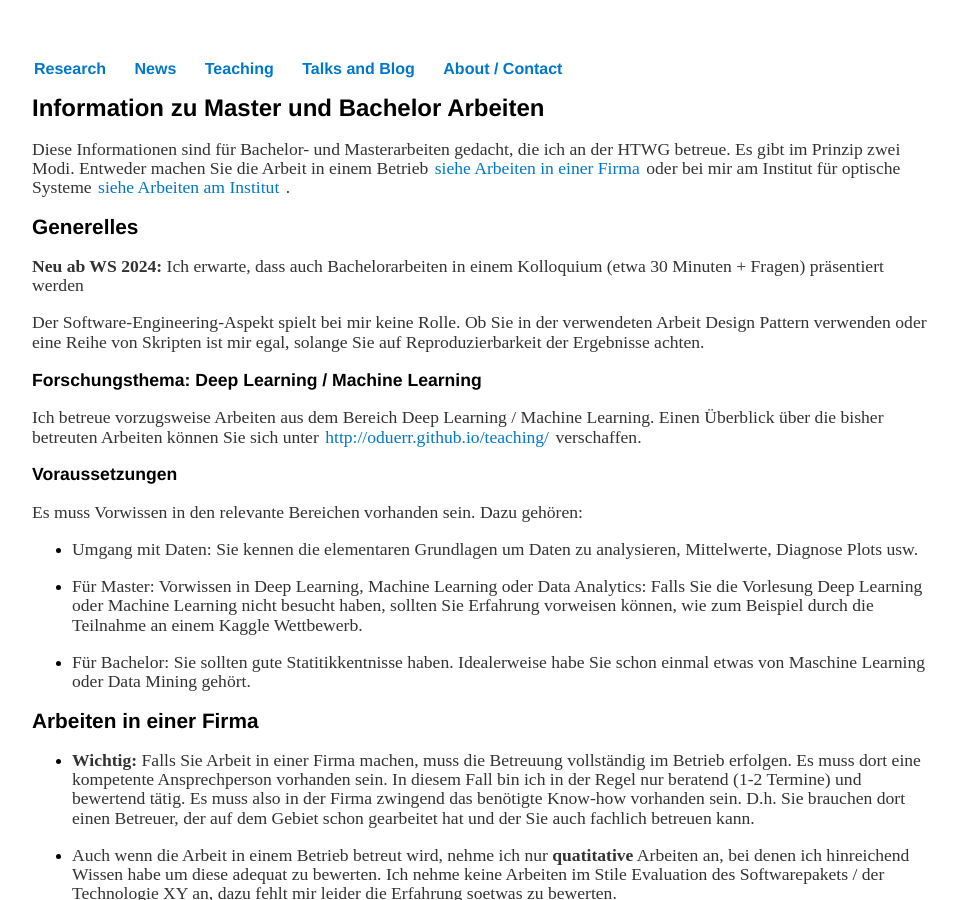
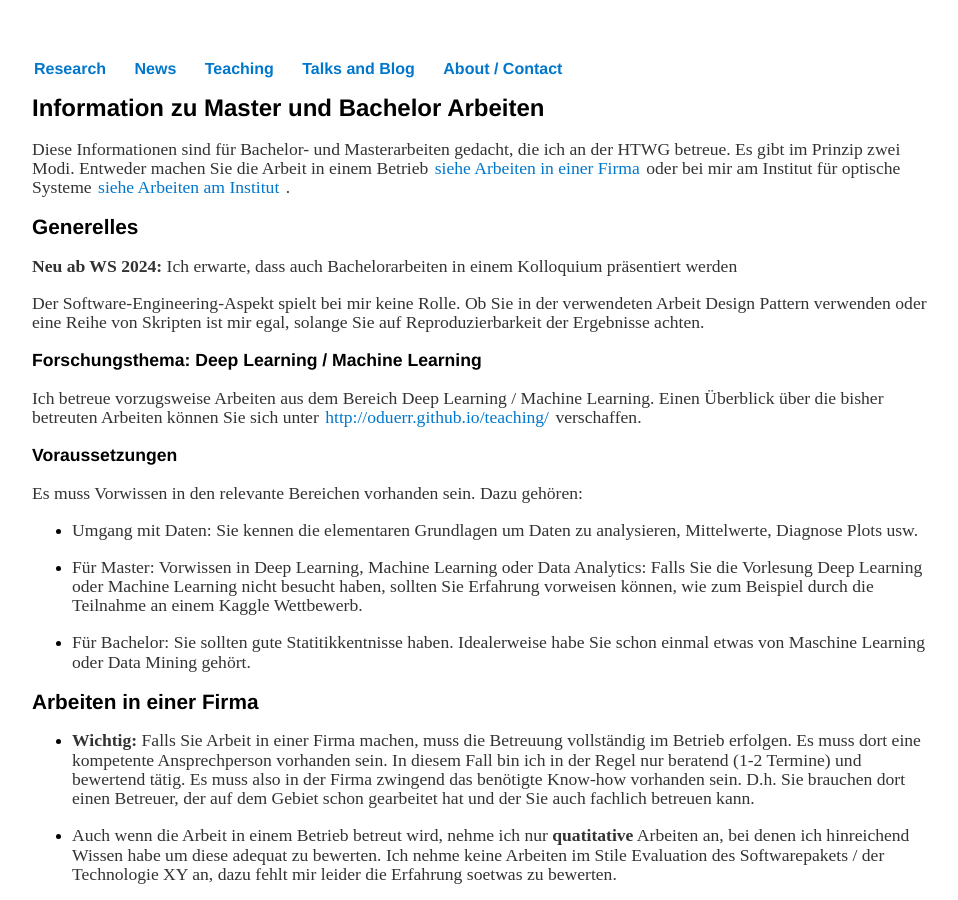
Before and after one commit to oduerr/oduerr.github.io, a Jekyll site: the page built from teaching/bama/index.md, in a window 1280 px wide and 900 px high. Shown: the whole window, without its empty margins (160-1118 px from the left). Built offline with Jekyll 4.4.1, drawn with Linux system fonts in a browser that asks for light colours; a style sheet for code colours, icons or effects is not loaded.

Commit message:
Update index.md

```diff
--- a/teaching/bama/index.md
+++ b/teaching/bama/index.md
@@ -9,7 +9,7 @@ Diese Informationen sind für Bachelor- und Masterarbeiten gedacht, die ich an d
 Es gibt im Prinzip zwei Modi. Entweder machen Sie die Arbeit in einem Betrieb [siehe Arbeiten in einer Firma](#arbeiten-in-einer-firma) oder bei mir am Institut für optische Systeme [siehe Arbeiten am Institut](#arbeiten-am-institut) .
 
 ## Generelles
-**Neu ab WS 2024:** Ich erwarte, dass auch Bachelorarbeiten in einem Kolloquium (etwa 30 Minuten + Fragen) präsentiert werden
+**Neu ab WS 2024:** Ich erwarte, dass auch Bachelorarbeiten in einem Kolloquium präsentiert werden
 
 Der Software-Engineering-Aspekt spielt bei mir keine Rolle. Ob Sie in der verwendeten Arbeit Design Pattern verwenden oder eine Reihe von Skripten ist mir egal, solange Sie auf Reproduzierbarkeit der Ergebnisse achten.
 
```
